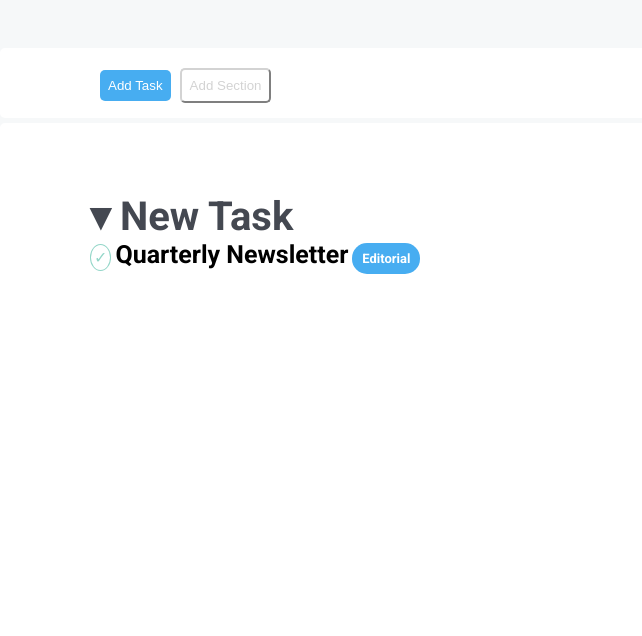
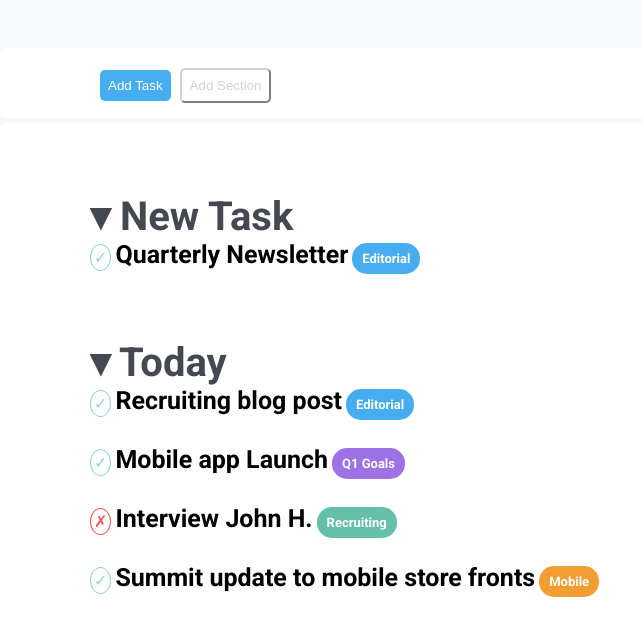
Before and after one commit to Gaki13/html-css-toboolist, a plain HTML site: page index.html in a window 1280 px wide. Shown: the part 142-778 px from the top of the page, without its empty margins (0-642 px from the left). Drawn offline with Linux system fonts and the light colour scheme.

Commit message:
aggiunta sezione today

```diff
--- a/css/style.css
+++ b/css/style.css
@@ -88,16 +88,46 @@ h3{
 
 .list-item{
     font-size: 25px;
+
 }
 
 .tag{
     font-size: 13px;
+    padding: 8px 10px;
+    border-radius: 15px;
+    color: white;
 }
 
 .tag-blue{
+    background-color: #47adf1;
+}
 
-    color: white;
-    background-color: #47adf1;
-    padding: 8px 10px;
-    border-radius: 15px;
+.tag-purple{
+    background-color: #9c72e4;
 }
+
+.tag-green{
+    background-color: #64c0a9;
+}
+
+.tag-orange{
+    background-color: #f29e33;
+}
+
+.today{
+    padding-left: 90px;
+    padding-top: 70px;
+}
+
+.row{
+    margin-top: 30px;
+}
+
+.cross{
+    color: #eb5952;
+    border: solid;
+    border-width: 1px;
+    border-color: #eb5952;
+    border-radius: 50%;
+    padding: 3px;
+}
--- a/index.html
+++ b/index.html
@@ -34,11 +34,32 @@
                 <!-- sezione new task -->
                 <section class="new-task">
                     <h3>&#9662; New Task </h3>
-                    <span class="checkmark">&check;</span> <span class="list-item">Quarterly Newsletter</span>  <span class="tag-blue tag">Editorial</span>
+                    <div>
+                        <span class="checkmark">&check;</span> <span class="list-item">Quarterly Newsletter</span>  <span class="tag-blue tag">Editorial</span>
+                    </div>
+
 
                 </section>
 
                 <!-- sezione today -->
+                <section class="today">
+                    <h3>&#9662; Today </h3>
+                    <div>
+                        <span class="checkmark">&check;</span> <span class="list-item">Recruiting blog post</span>  <span class="tag-blue tag">Editorial</span>
+                    </div>
+                    <div class="row">
+                        <span class="checkmark">&check;</span> <span class="list-item">Mobile app Launch</span>  <span class="tag-purple tag">Q1 Goals</span>
+                    </div>
+                    <div class="row">
+                        <span class="cross">&cross;</span> <span class="list-item">Interview John H.</span>  <span class="tag-green tag">Recruiting</span>
+                    </div>
+                    <div class="row">
+                        <span class="checkmark">&check;</span> <span class="list-item">Summit update to mobile store fronts</span>  <span class="tag-orange tag">Mobile</span>
+                    </div>
+
+
+
+                </section>
 
                 <!-- sezione upcoming -->
             </div>
```
